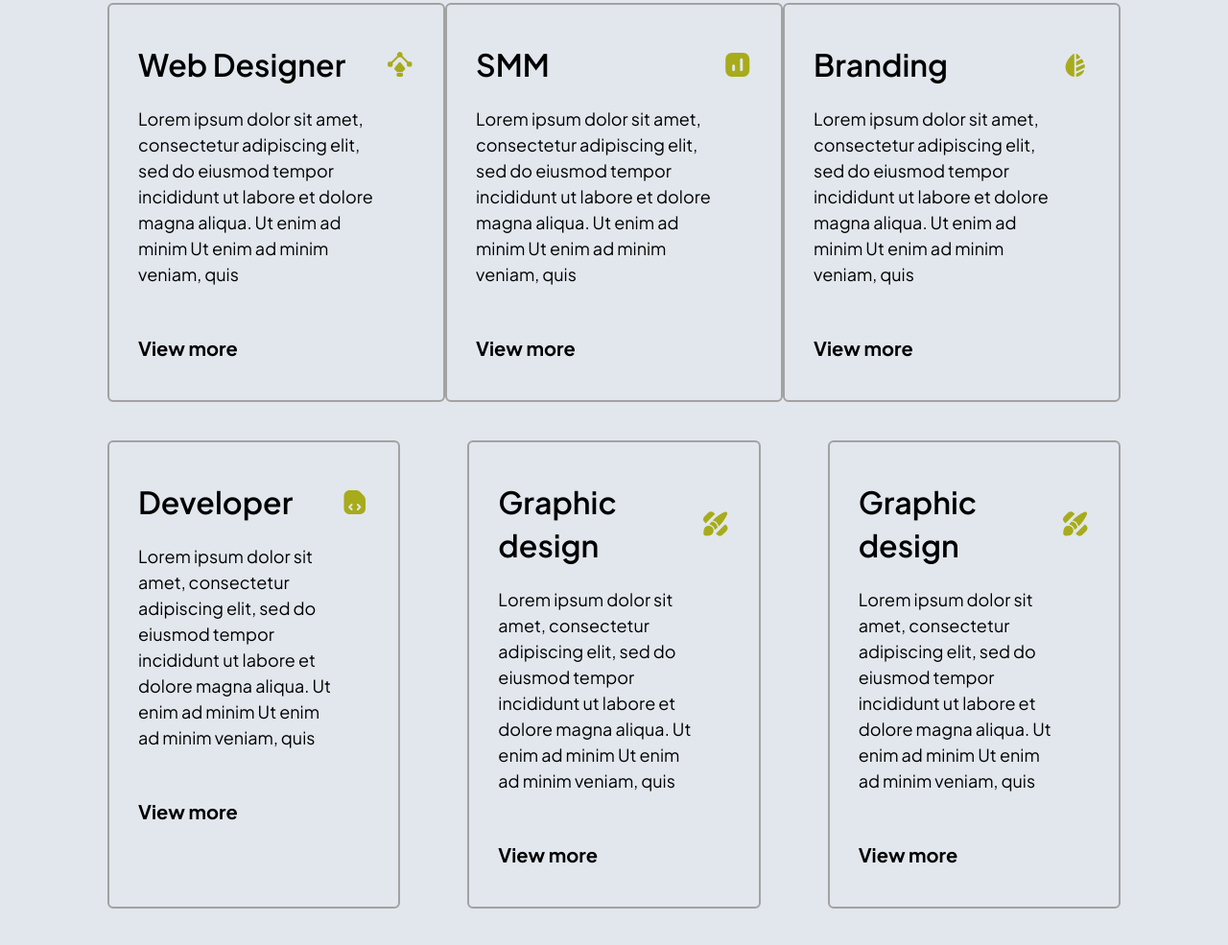
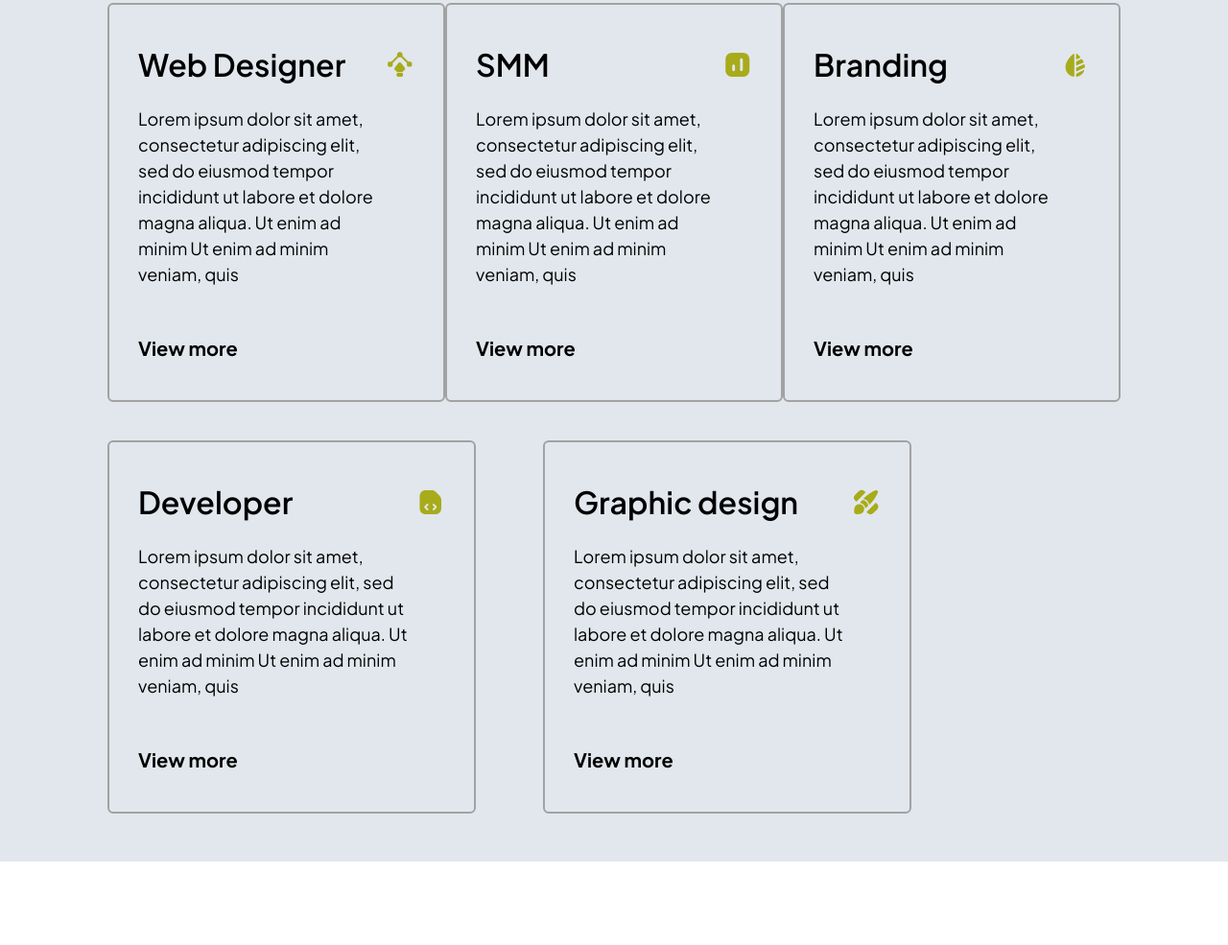
Before and after one commit to Behruz12390/4-5-dars, a plain HTML site: page index.html in a window 1280 px wide. Shown: the part 875-1860 px from the top of the page at 96% size. After the commit the page ends 1773 px from the top, so only its background shows below. Drawn offline with Linux system fonts and the light colour scheme.

Commit message:
first commit

```diff
--- a/index.html
+++ b/index.html
@@ -138,20 +138,6 @@
                                     <div class="a"><a href="#">View more</a></div>
                                 </div>
                             </div>
-                            <div class="card1">
-                                <div class="zak">
-                                    <div class="JC">
-                                        <h1 class="sd">Graphic design</h1><img src="./assets/icons/Group 39346 (5).svg"
-                                            alt="">
-                                    </div>
-                                    <div class="a20">
-                                        <p>Lorem ipsum dolor sit amet, consectetur adipiscing elit, sed do eiusmod
-                                            tempor incididunt ut labore et dolore magna aliqua. Ut enim ad minim Ut enim
-                                            ad minim veniam, quis </p>
-                                    </div>
-                                    <div class="a"><a href="#">View more</a></div>
-                                </div>
-                            </div>
                         </div>
                     </div>
                 </div>
```
